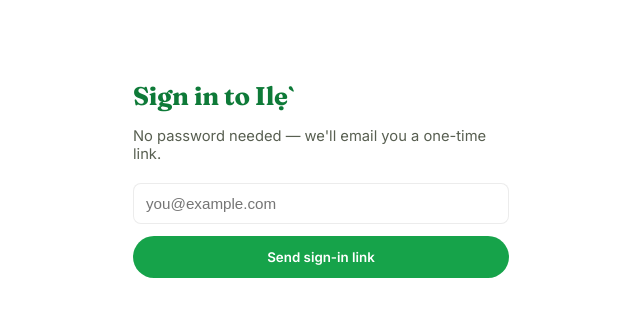
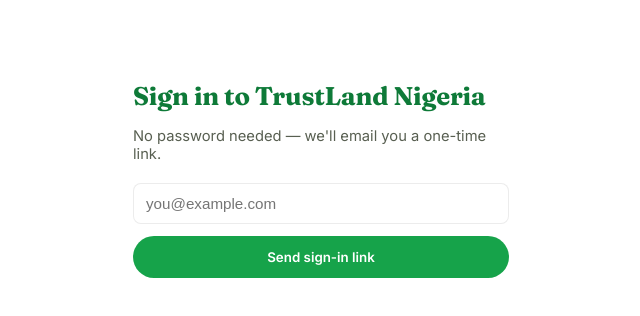
Before and after one commit to Pascal1994-pixel/ile-marketplace, a Next.js app: page /login in a window 1280 px wide. Shown: the top 316 px of the page, without its empty margins (319-959 px from the left). Built offline with nearby package versions, Linux system fonts and the light colour scheme; no server answers.

Commit message:
Update page.js

```diff
--- a/app/login/page.js
+++ b/app/login/page.js
@@ -17,7 +17,7 @@
 
   return (
     <div style={{maxWidth:420, margin:'80px auto', padding:'0 22px'}}>
-      <h1 style={{fontSize:'1.6rem', marginBottom:10}}>Sign in to Ilẹ̀</h1>
+      <h1 style={{fontSize:'1.6rem', marginBottom:10}}>Sign in to TrustLand Nigeria</h1>
       <p style={{color:'var(--ink-soft)', fontSize:'0.92rem', marginBottom:20}}>
         No password needed — we'll email you a one-time link.
       </p>
```
